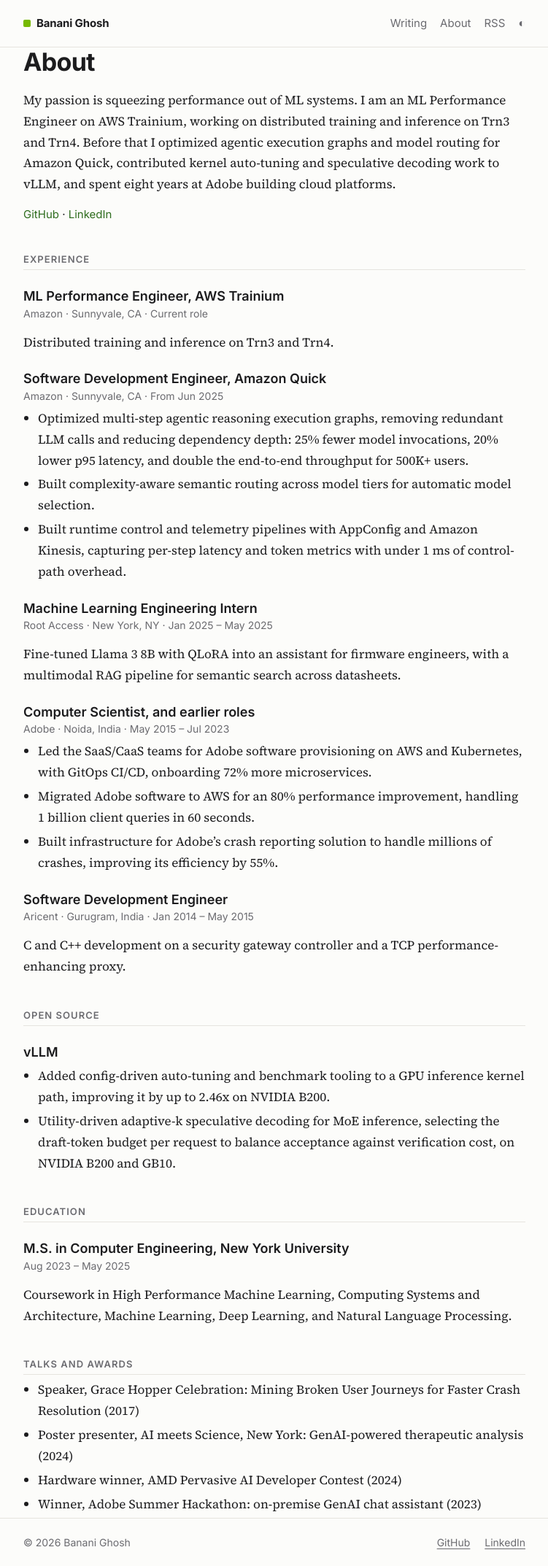
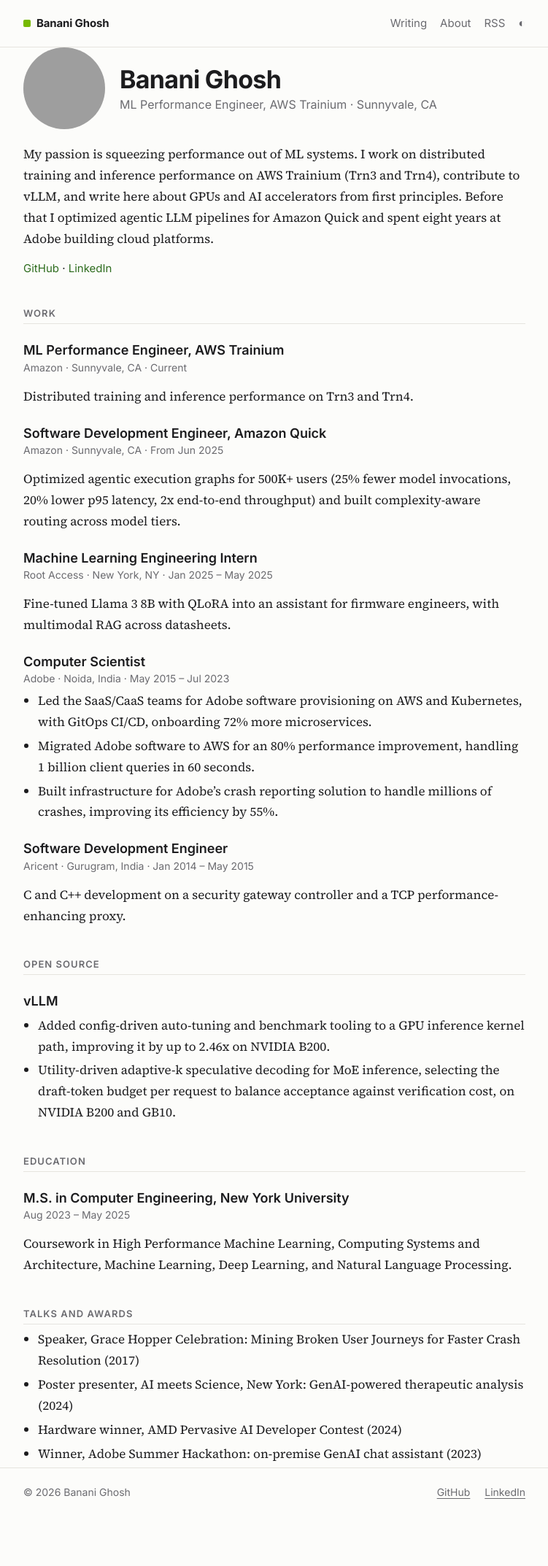
Before and after one commit to bananighosh/bananighosh.github.io, a Jekyll site: the page built from about.md, in a window 1280 px wide. Shown: the whole page at 73% size, without its empty margins (264-1015 px from the left). Built offline with Jekyll 4.4.1, drawn with Linux system fonts in a browser that asks for light colours; after the commit the page ends 2077 px from its top, so only the background shows below that; grey boxes are pictures that could not be loaded.

Commit message:
About in resume format: photo, summary, links, then work
Co-Authored-By: Claude Opus 5.5 <noreply@anthropic.com>
Claude-Session: https://claude.ai/code/session_01K2HJxVzaKNb3x7zQA1gymF

```diff
--- a/about.md
+++ b/about.md
@@ -6,32 +6,36 @@ permalink: /about/
 
 <div class="about" markdown="1">
 
-# About
+<div class="about-head">
+  <img class="avatar" src="https://github.com/bananighosh.png" alt="Banani Ghosh" width="112" height="112">
+  <div>
+    <h1>Banani Ghosh</h1>
+    <p class="tagline">ML Performance Engineer, AWS Trainium · Sunnyvale, CA</p>
+  </div>
+</div>
 
-My passion is squeezing performance out of ML systems. I am an ML Performance Engineer on AWS Trainium, working on distributed training and inference on Trn3 and Trn4. Before that I optimized agentic execution graphs and model routing for Amazon Quick, contributed kernel auto-tuning and speculative decoding work to vLLM, and spent eight years at Adobe building cloud platforms.
+My passion is squeezing performance out of ML systems. I work on distributed training and inference performance on AWS Trainium (Trn3 and Trn4), contribute to vLLM, and write here about GPUs and AI accelerators from first principles. Before that I optimized agentic LLM pipelines for Amazon Quick and spent eight years at Adobe building cloud platforms.
 
 <p class="profile-links"><a href="https://github.com/bananighosh">GitHub</a> · <a href="https://www.linkedin.com/in/banani-ghosh/">LinkedIn</a></p>
 
-## Experience
+## Work
 
 ### ML Performance Engineer, AWS Trainium
-<p class="meta">Amazon · Sunnyvale, CA · Current role</p>
+<p class="meta">Amazon · Sunnyvale, CA · Current</p>
 
-Distributed training and inference on Trn3 and Trn4.
+Distributed training and inference performance on Trn3 and Trn4.
 
 ### Software Development Engineer, Amazon Quick
 <p class="meta">Amazon · Sunnyvale, CA · From Jun 2025</p>
 
-- Optimized multi-step agentic reasoning execution graphs, removing redundant LLM calls and reducing dependency depth: 25% fewer model invocations, 20% lower p95 latency, and double the end-to-end throughput for 500K+ users.
-- Built complexity-aware semantic routing across model tiers for automatic model selection.
-- Built runtime control and telemetry pipelines with AppConfig and Amazon Kinesis, capturing per-step latency and token metrics with under 1 ms of control-path overhead.
+Optimized agentic execution graphs for 500K+ users (25% fewer model invocations, 20% lower p95 latency, 2x end-to-end throughput) and built complexity-aware routing across model tiers.
 
 ### Machine Learning Engineering Intern
 <p class="meta">Root Access · New York, NY · Jan 2025 – May 2025</p>
 
-Fine-tuned Llama 3 8B with QLoRA into an assistant for firmware engineers, with a multimodal RAG pipeline for semantic search across datasheets.
+Fine-tuned Llama 3 8B with QLoRA into an assistant for firmware engineers, with multimodal RAG across datasheets.
 
-### Computer Scientist, and earlier roles
+### Computer Scientist
 <p class="meta">Adobe · Noida, India · May 2015 – Jul 2023</p>
 
 - Led the SaaS/CaaS teams for Adobe software provisioning on AWS and Kubernetes, with GitOps CI/CD, onboarding 72% more microservices.
--- a/assets/css/style.css
+++ b/assets/css/style.css
@@ -172,3 +172,8 @@ html { scroll-behavior: smooth; }
 .about li { margin: 4px 0; }
 .about .profile-links { font: 15px var(--sans); margin: 4px 0 0; }
 .about .profile-links a { text-decoration: none; }
+.about-head { display: flex; align-items: center; gap: 20px; margin: 0 0 20px; }
+.about-head .avatar { width: 112px; height: 112px; border-radius: 50%; object-fit: cover; flex: none; background: var(--code-bg); }
+.about-head h1 { margin: 0 0 4px; }
+.about .tagline { margin: 0; font: 16px var(--sans); color: var(--muted); }
+@media (max-width: 560px) { .about-head { gap: 14px; } .about-head .avatar { width: 80px; height: 80px; } }
```
